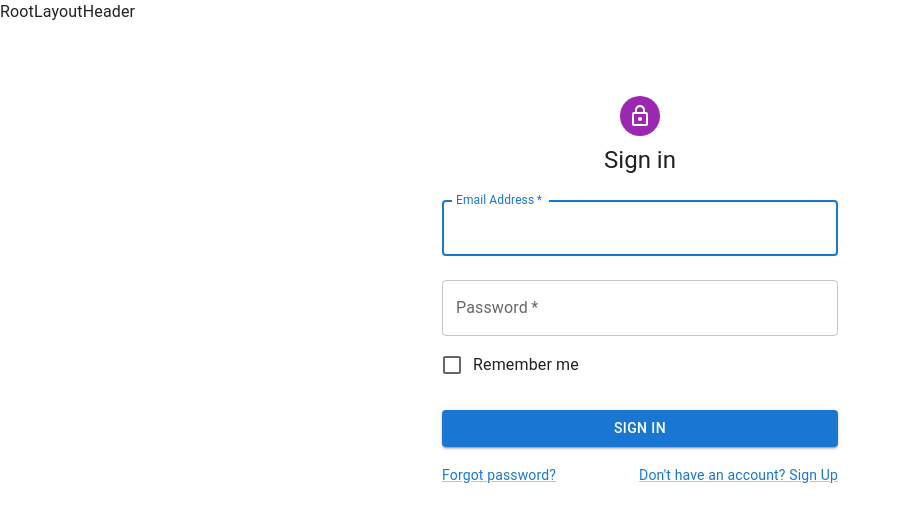
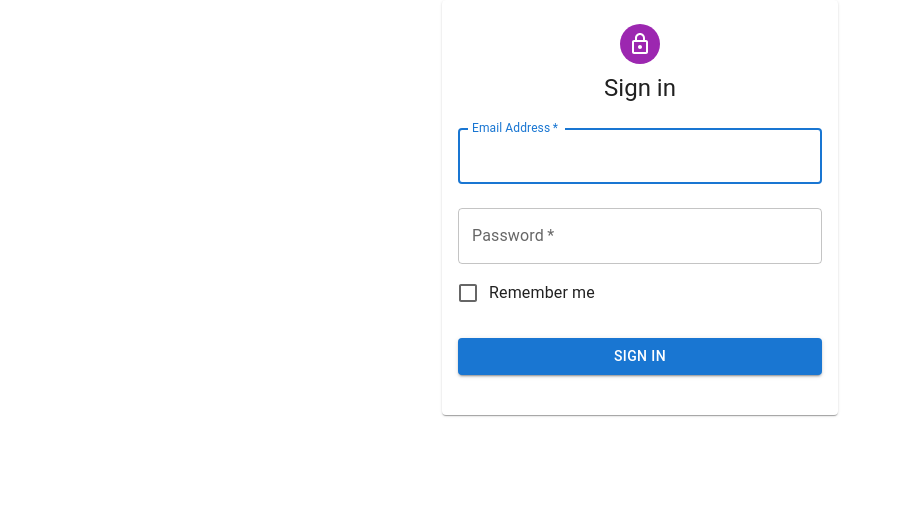
Before and after one commit to fjwr1024/next-admin, a Next.js app: page /signin in a window 1280 px wide. Shown: the top 522 px of the page, without its empty margins (0-901 px from the left). Built offline with nearby package versions, Linux system fonts and the light colour scheme.

Commit message:
fix signin layout

```diff
--- a/src/app/layout.tsx
+++ b/src/app/layout.tsx
@@ -7,10 +7,7 @@ const RootLayout: FC<PropsWithChildren> = ({ children }) => {
       <head>
         <title>Next13</title>
       </head>
-      <body>
-        <div>RootLayoutHeader</div>
-        {children}
-      </body>
+      <body>{children}</body>
     </html>
   )
 }
--- a/src/app/signin/page.tsx
+++ b/src/app/signin/page.tsx
@@ -14,6 +14,7 @@ import LockOutlinedIcon from '@mui/icons-material/LockOutlined'
 import Typography from '@mui/material/Typography'
 import Container from '@mui/material/Container'
 import { createTheme, ThemeProvider } from '@mui/material/styles'
+import { Card, CardContent } from '@mui/material'
 
 const theme = createTheme()
 
@@ -30,10 +31,11 @@ export default function SignIn() {
   return (
     <ThemeProvider theme={theme}>
       <Container component='main' maxWidth='xs'>
+        <Card>
+          <CardContent>
             <CssBaseline />
             <Box
               sx={{
-            marginTop: 8,
                 display: 'flex',
                 flexDirection: 'column',
                 alignItems: 'center',
@@ -73,20 +75,10 @@ export default function SignIn() {
                 <Button type='submit' fullWidth variant='contained' sx={{ mt: 3, mb: 2 }}>
                   Sign In
                 </Button>
-            <Grid container>
-              <Grid item xs>
-                <Link href='#' variant='body2'>
-                  Forgot password?
-                </Link>
-              </Grid>
-              <Grid item>
-                <Link href='#' variant='body2'>
-                  {"Don't have an account? Sign Up"}
-                </Link>
-              </Grid>
-            </Grid>
               </Box>
             </Box>
+          </CardContent>
+        </Card>
       </Container>
     </ThemeProvider>
   )
```
Lines whose indentation alone changed are shown as unchanged.
